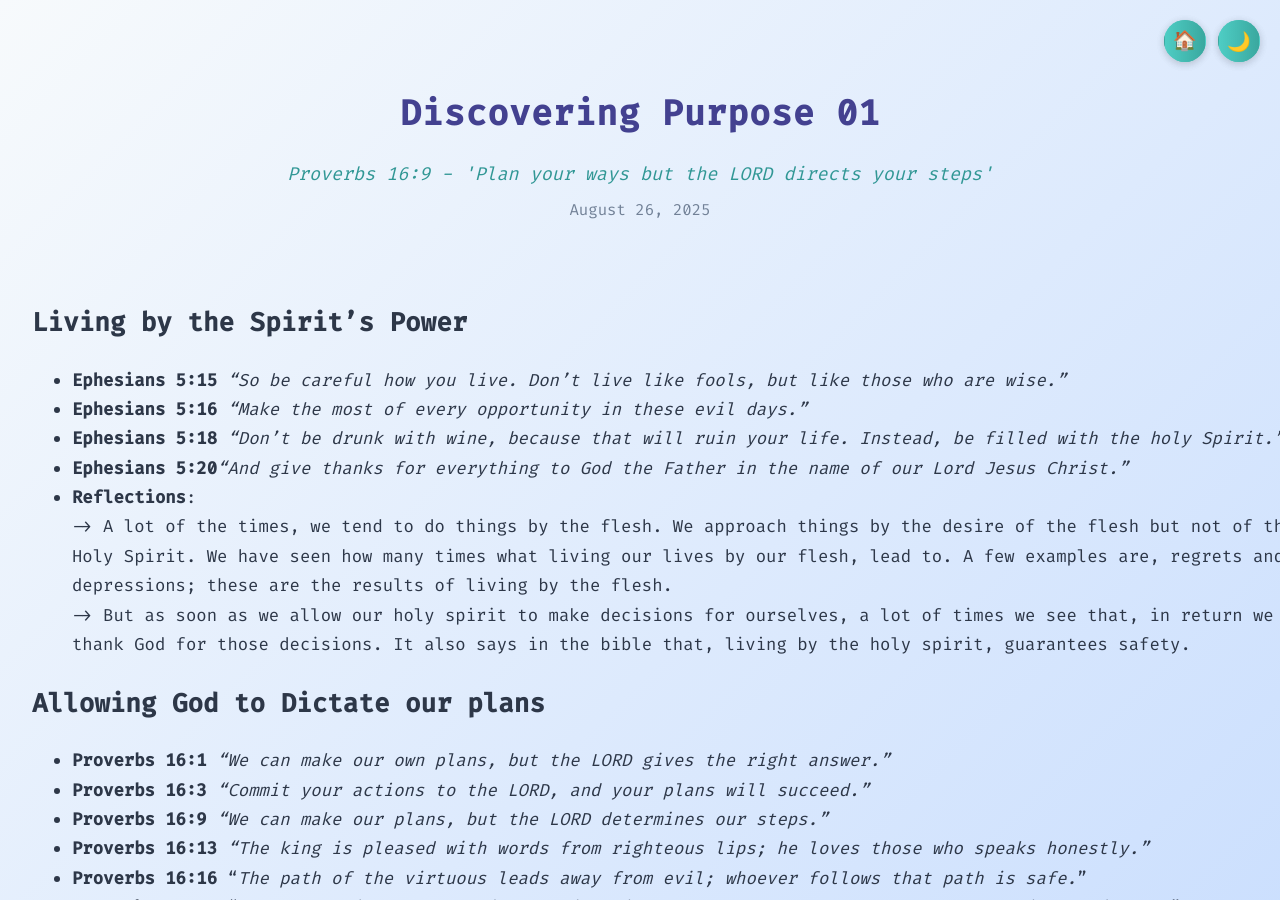
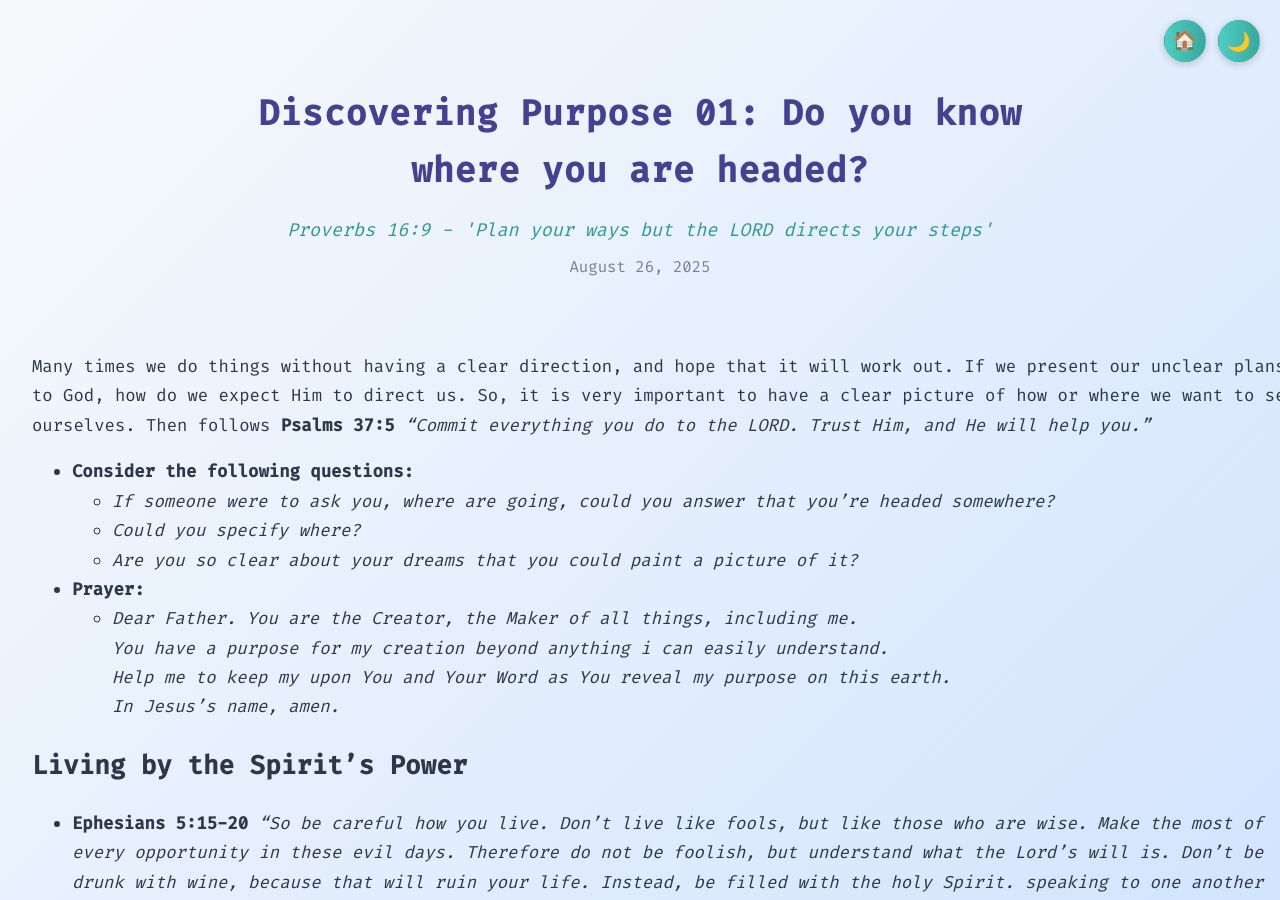
Before and after one commit to PathogenicKatt/PathogenicKatt.github.io, a Jekyll site: the page built from _biblestudy/2025-08-26-Discovering-Purpose-01.md, in a window 1280 px wide and 900 px high. Built offline with Jekyll 4.4.1, drawn with Linux system fonts in a browser that asks for light colours; some of the changed text lies outside the part shown.

Commit message:
Update Bible study notes

```diff
--- a/_biblestudy/2025-08-26-Discovering-Purpose-01.md
+++ b/_biblestudy/2025-08-26-Discovering-Purpose-01.md
@@ -1,16 +1,24 @@
 ---
 layout: biblestudy
-title: "Discovering Purpose 01"
+title: "Discovering Purpose 01: Do you know where you are headed?"
 verse: "Proverbs 16:9 - 'Plan your ways but the LORD directs your steps'"
 date: 2025-08-26
 ---
 
+
+Many times we do things without having a clear direction, and hope that it will work out. If we present our unclear plans to God, how do we expect Him to direct us. So, it is very important to have a clear picture of how or where we want to see ourselves. Then follows **Psalms 37:5** *"Commit everything you do to the LORD. Trust Him, and He will help you."*
+- **Consider the following questions:**
+    - *If someone were to ask you, where are going, could you answer that you're headed somewhere?*
+    - *Could you specify where?*
+    - *Are you so clear about your dreams that you could paint a picture of it?*
+<br>
+- **Prayer:**
+    - _Dear Father. You are the Creator, the Maker of all things, including me. <br>You have a purpose for my creation beyond anything i can easily understand.<br> Help me to keep my upon You and Your Word as You reveal my purpose on this earth.<br> In Jesus's name, amen._
+<br>
+
 ## Living by the Spirit's Power
-- **Ephesians 5:15** _"So be careful how you live. Don't live like fools, but like those who are wise."_
-- **Ephesians 5:16** _"Make the most of every opportunity in these evil days."_
-- **Ephesians 5:18** _"Don't be drunk with wine, because that will ruin your life. Instead, be filled with the holy Spirit."_
-- **Ephesians 5:20**_"And give thanks for everything to God the Father in the name of our Lord Jesus Christ."_
-- **Reflections**: <br>
+- **Ephesians 5:15-20** _"So be careful how you live. Don't live like fools, but like those who are wise. Make the most of every opportunity in these evil days. Therefore do not be foolish, but understand what the Lord’s will is. Don't be drunk with wine, because that will ruin your life. Instead, be filled with the holy Spirit. speaking to one another with psalms, hymns, and songs from the Spirit. Sing and make music from your heart to the Lord, And give thanks for everything to God the Father in the name of our Lord Jesus Christ."_
+    - **Reflections**: <br>
     -> A lot of the times, we tend to do things by the flesh. We approach things by the desire of the flesh but not of the Holy Spirit. We have seen how many times what living our lives by our flesh, lead to. A few examples are, regrets and depressions; these are the results of living by the flesh. <br>
     -> But as soon as we allow our holy spirit to make decisions for ourselves, a lot of times we see that, in return we thank God for those decisions. It also says in the bible that, living by the holy spirit, guarantees safety.
 
@@ -26,3 +34,8 @@ date: 2025-08-26
 - For as long as we allow God to be the center of our lives, for God to dictate our journey, we should know that, evrything that is of Him, never fails.
 - It might not always go well, but during those seasons, God, prepares us for what's coming. To be able to handle the blessings that he has in store for us.
 - May we keep in mind, and include him in everything we do. Everything that glorifies Him.
+
+
+<div style="font-size: 0.95em; color: #555; margin-top: 2em; border-top: 1px solid #eee; padding-top: 1em;">
+  <strong>Reference:</strong> inspired by Dr. Myles Munroe's book <em>"A Man of Purpose and Power"</em>.
+</div>
```
